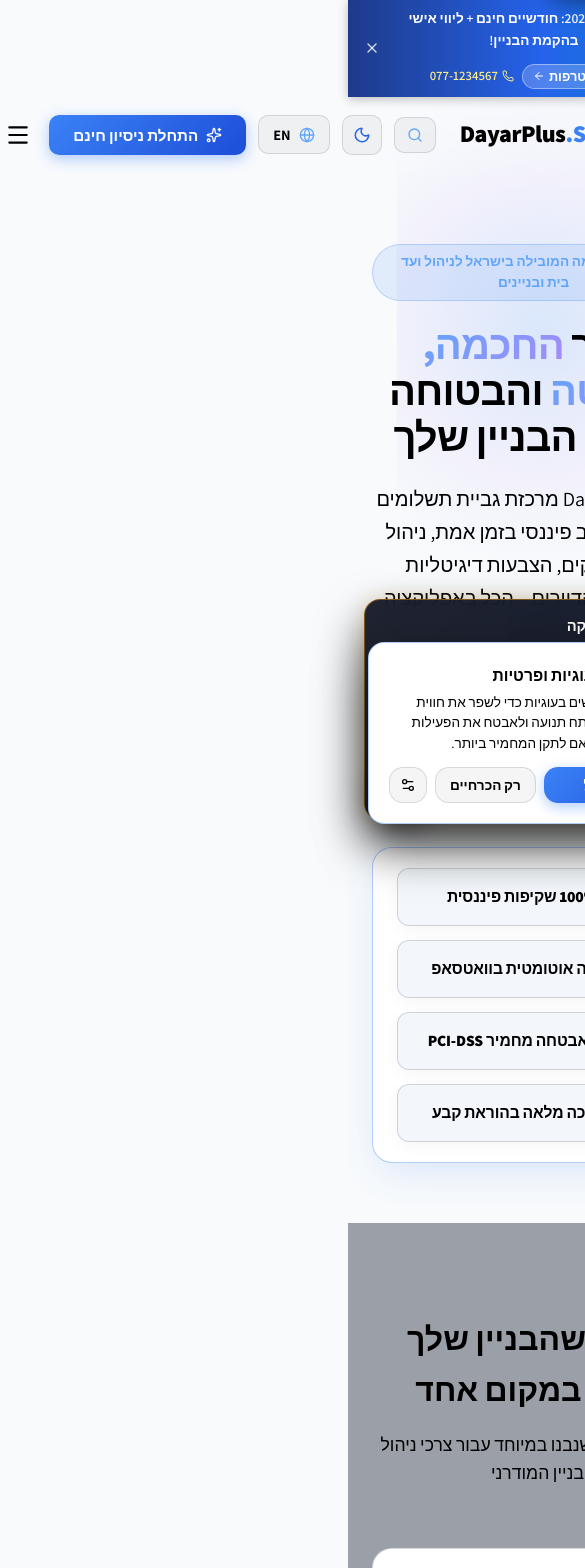
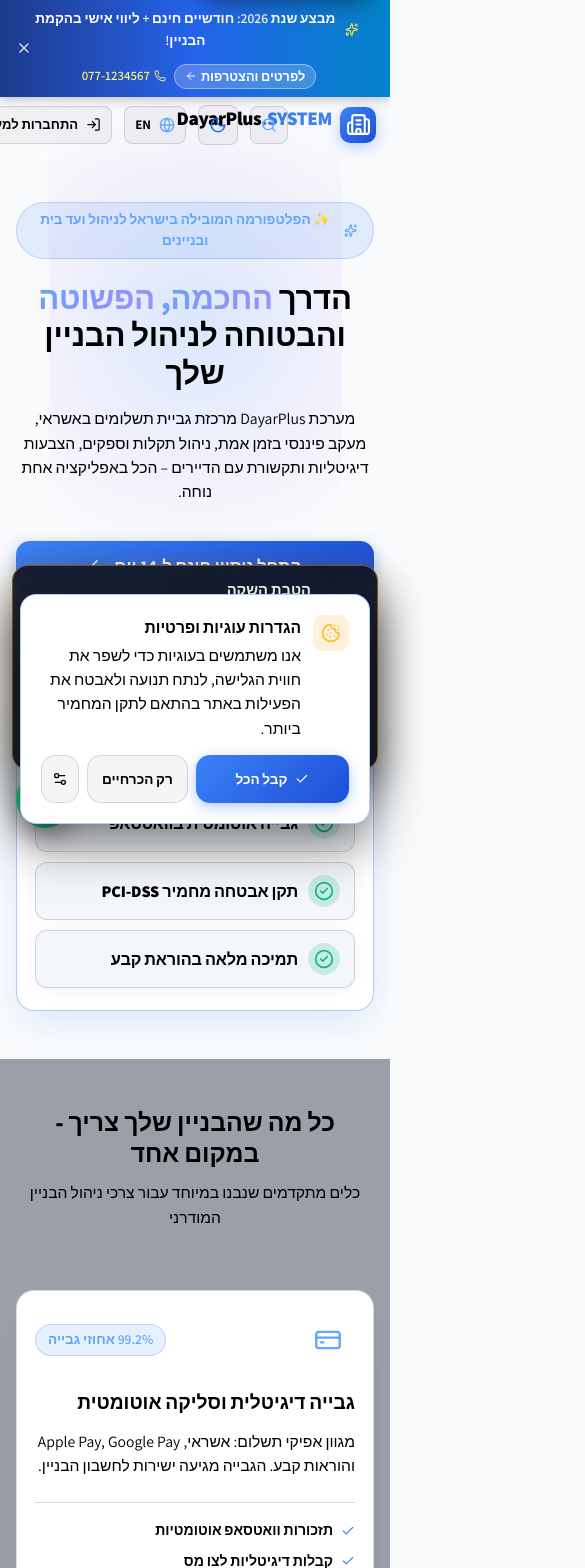
Before and after one commit to nurielk/hoa-website, a React (Vite) app: page / in a window 390 px wide. Shown: the top 1568 px of the page, 585 px wide, since content can reach past the window. Built offline with nearby package versions, Linux system fonts and the light colour scheme.

Commit message:
feat(responsive): add mobile adaptations inside media query

```diff
--- a/src/index.css
+++ b/src/index.css
@@ -463,9 +463,316 @@
   gap: 32px;
 }
 
+/* ==========================================================
+   MOBILE RESPONSIVE STYLESHEET (@media (max-width: 768px))
+   Strict mobile-only adaptations. Desktop layout unaffected.
+   ========================================================== */
 @media (max-width: 768px) {
+  /* 1. Viewport & Container constraints - zero horizontal scroll */
+  html,
+  body {
+    overflow-x: hidden !important;
+    max-width: 100vw !important;
+    width: 100% !important;
+  }
+
+  .container {
+    padding: 0 16px !important;
+    max-width: 100% !important;
+    width: 100% !important;
+    box-sizing: border-box !important;
+  }
+
+  /* 2. General Section Spacing on Small Screens */
+  section {
+    padding: 48px 0 !important;
+  }
+
+  /* 3. Typography Adjustments */
+  h1 {
+    font-size: clamp(1.95rem, 7.5vw, 2.35rem) !important;
+    line-height: 1.2 !important;
+    letter-spacing: -0.01em !important;
+    margin-bottom: 16px !important;
+  }
+
+  h2 {
+    font-size: clamp(1.55rem, 6vw, 1.95rem) !important;
+    line-height: 1.25 !important;
+    margin-bottom: 12px !important;
+  }
+
+  h3 {
+    font-size: clamp(1.2rem, 4.5vw, 1.45rem) !important;
+  }
+
+  p {
+    font-size: 0.98rem !important;
+    line-height: 1.55 !important;
+  }
+
+  /* 4. Touch-Friendly Interactive Elements & CTAs */
+  .btn-primary,
+  .btn-secondary {
+    min-height: 48px !important;
+    display: inline-flex !important;
+    align-items: center !important;
+    justify-content: center !important;
+  }
+
+  /* 5. Header & Navigation Mobile Adaptations */
+  .navbar-header {
+    padding: 8px 0 !important;
+  }
+
+  .navbar-header > div {
+    padding: 0 14px !important;
+    gap: 8px !important;
+  }
+
+  .navbar-header a[href="/"] {
+    gap: 8px !important;
+  }
+
+  .navbar-header a[href="/"] span {
+    font-size: 1.2rem !important;
+  }
+
+  .navbar-header a[href="/"] > div {
+    width: 36px !important;
+    height: 36px !important;
+    border-radius: 10px !important;
+  }
+
+  /* Hide the desktop CTA button in top bar to prevent control overflow */
+  #open-demo-modal-nav {
+    display: none !important;
+  }
+
+  .navbar-header .btn-secondary {
+    padding: 7px 10px !important;
+    font-size: 0.82rem !important;
+    min-height: 38px !important;
+    border-radius: 8px !important;
+  }
+
+  /* 6. Hero Section Mobile Optimization */
+  .hero-highlights-row {
+    grid-template-columns: 1fr !important;
+    padding: 14px 16px !important;
+    gap: 10px !important;
+  }
+
+  .hero-highlights-row > div {
+    padding: 12px 14px !important;
+    justify-content: flex-start !important;
+  }
+
+  .hero-highlights-row span {
+    white-space: normal !important;
+    text-align: start !important;
+    font-size: 1.02rem !important;
+  }
+
+  /* Hero CTA button stacking */
+  #hero-start-trial-btn,
+  #hero-start-trial-btn + a.btn-secondary {
+    width: 100% !important;
+    justify-content: center !important;
+    min-height: 50px !important;
+    margin: 0 !important;
+  }
+
+  /* 7. Grid & Column System - Convert to Single Vertical Column */
+  .grid-responsive-3,
   .grid-responsive-2 {
-    grid-template-columns: 1fr;
+    grid-template-columns: 1fr !important;
+    gap: 18px !important;
+  }
+
+  /* 8. Stats Section Mobile Layout */
+  section div[style*="grid-template-columns: repeat(auto-fit, minmax(200px, 1fr))"] {
+    grid-template-columns: repeat(2, 1fr) !important;
+    gap: 14px 10px !important;
+  }
+
+  /* 9. Glass Panels & Cards Inner Spacing */
+  .glass-panel {
+    padding: 22px 18px !important;
+    border-radius: 18px !important;
+  }
+
+  /* 10. Solutions Segment Toggle */
+  #solutions div[style*="display: flex; justify-content: center; gap: 12px;"] {
+    flex-direction: column !important;
+    width: 100% !important;
+  }
+
+  #solutions div[style*="display: flex; justify-content: center; gap: 12px;"] > button {
+    width: 100% !important;
+    justify-content: center !important;
+    min-height: 48px !important;
+  }
+
+  #solutions div[style*="grid-template-columns: repeat(auto-fit, minmax(320px, 1fr))"] {
+    grid-template-columns: 1fr !important;
+    gap: 24px !important;
+  }
+
+  #solutions .btn-primary {
+    width: 100% !important;
+    justify-content: center !important;
+    min-height: 48px !important;
+  }
+
+  /* 11. Transparent Pricing Section */
+  #pricing div[style*="display: flex; align-items: center; justify-content: center; flex-wrap: wrap;"] {
+    flex-direction: column !important;
+    gap: 14px !important;
+  }
+
+  #pricing div[style*="display: flex; align-items: center; justify-content: center; flex-wrap: wrap;"] > div {
+    max-width: 100% !important;
+    justify-content: center !important;
+  }
+
+  #pricing div[style*="display: flex; align-items: center; gap: 16px;"] {
+    gap: 10px !important;
+    padding: 6px 12px !important;
+  }
+
+  #pricing .btn-primary,
+  #pricing .btn-secondary {
+    width: 100% !important;
+    justify-content: center !important;
+    min-height: 48px !important;
+  }
+
+  /* 12. Savings ROI Calculator */
+  #calculator div[style*="grid-template-columns: repeat(auto-fit, minmax(320px, 1fr))"] {
+    grid-template-columns: 1fr !important;
+    gap: 28px !important;
+  }
+
+  #calculator .btn-primary {
+    width: 100% !important;
+    justify-content: center !important;
+    min-height: 48px !important;
+  }
+
+  /* 13. FAQ Section & Filter Pills */
+  #faq div[style*="justify-content: space-between"] {
+    flex-direction: column !important;
+    align-items: stretch !important;
+    gap: 14px !important;
+  }
+
+  #faq div[style*="display: flex; gap: 8px; flex-wrap: wrap"] {
+    justify-content: center !important;
+  }
+
+  /* 14. Footer Layout */
+  footer div[style*="grid-template-columns: repeat(auto-fit, minmax(240px, 1fr))"] {
+    grid-template-columns: 1fr !important;
+    gap: 32px !important;
+    margin: 36px 0 24px !important;
+  }
+
+  footer div[style*="justify-content: space-between"] {
+    flex-direction: column !important;
+    text-align: center !important;
+    gap: 16px !important;
+  }
+
+  footer div[style*="display: flex; gap: 20px"] {
+    justify-content: center !important;
+    flex-wrap: wrap !important;
+    gap: 16px !important;
+  }
+
+  /* 15. Floating Widgets - Prevent Mobile Collisions */
+  .floating-contact-hub {
+    bottom: 16px !important;
+    left: 16px !important;
+    right: auto !important;
+    z-index: 990 !important;
+  }
+
+  [dir="ltr"] .floating-contact-hub {
+    left: auto !important;
+    right: 16px !important;
+  }
+
+  .back-to-top-btn {
+    bottom: 74px !important;
+    left: 16px !important;
+    right: auto !important;
+    width: 44px !important;
+    height: 44px !important;
+    z-index: 980 !important;
+  }
+
+  [dir="ltr"] .back-to-top-btn {
+    left: auto !important;
+    right: 16px !important;
+  }
+
+  .cookie-badge {
+    bottom: 16px !important;
+    right: 16px !important;
+    left: auto !important;
+    width: 40px !important;
+    height: 40px !important;
+    z-index: 970 !important;
+  }
+
+  [dir="ltr"] .cookie-badge {
+    right: auto !important;
+    left: 16px !important;
+  }
+
+  .coupon-banner {
+    bottom: 74px !important;
+    left: 50% !important;
+    transform: translateX(-50%) !important;
+    width: calc(100% - 24px) !important;
+    padding: 12px 14px !important;
+    z-index: 960 !important;
+  }
+
+  /* 16. Modals & Dialogs Mobile Ergonomics */
+  div[role="dialog"] {
+    padding: 12px !important;
+    align-items: center !important;
+    justify-content: center !important;
+  }
+
+  div[role="dialog"] .glass-panel {
+    padding: 24px 18px !important;
+    border-radius: 20px !important;
+    max-height: 90vh !important;
+    overflow-y: auto !important;
+    width: 100% !important;
+    max-width: 100% !important;
+  }
+
+  div[role="dialog"] input,
+  div[role="dialog"] select,
+  div[role="dialog"] textarea {
+    font-size: 16px !important; /* Prevents auto-zoom on mobile iOS */
+  }
+
+  div[role="dialog"] button[type="submit"] {
+    width: 100% !important;
+    min-height: 48px !important;
+    justify-content: center !important;
+    font-size: 1.05rem !important;
+  }
+
+  /* 17. Responsive Images & Media */
+  img {
+    max-width: 100% !important;
+    height: auto !important;
   }
 }
 
```
